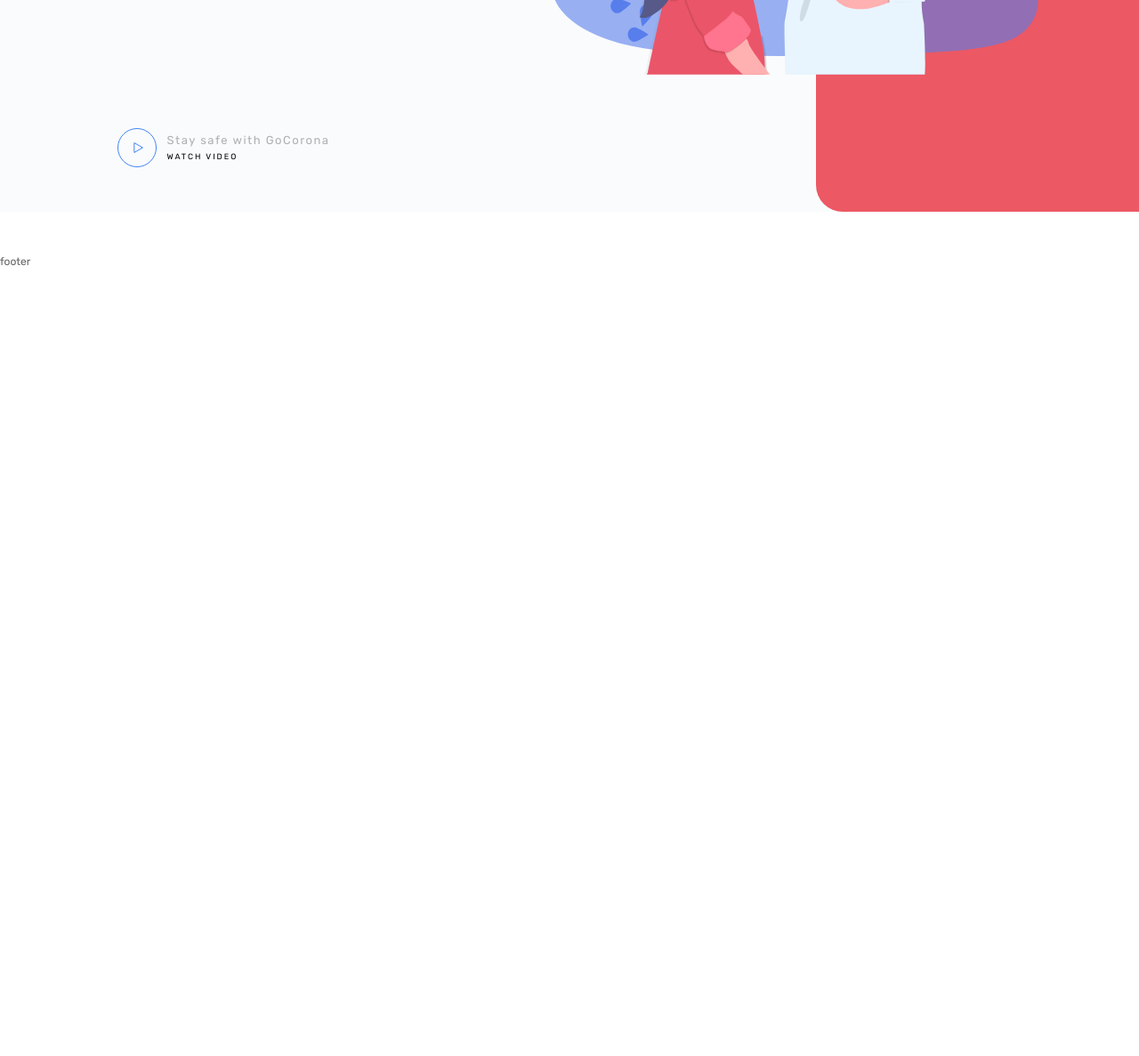
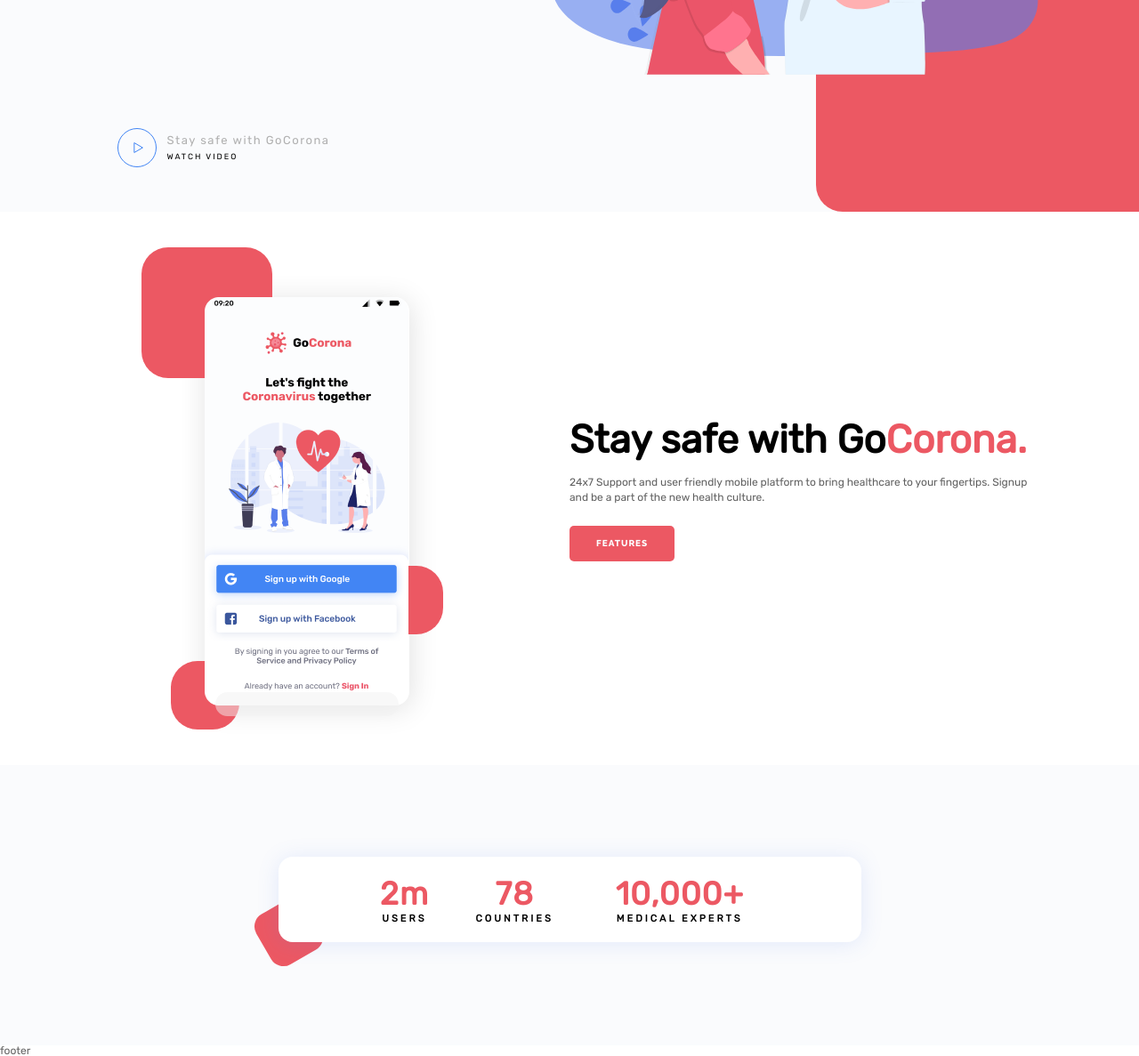
Before and after one commit to Vitalina-Oleksiienko/Corona, a plain HTML site: page index.html in a window 1280 px wide. Shown: the part 500-1687 px from the top of the page at 89% size. Before the commit the page ends 800 px from the top, so only its background shows below. Drawn offline with Linux system fonts and the light colour scheme.

Commit message:
add experts section

```diff
--- a/css/style.css
+++ b/css/style.css
@@ -410,3 +410,181 @@ body {
         padding: 0;
     }
 }
+/* section stay safe */
+.stay-safe {
+    padding: 80px 0;
+}
+
+.stay-safe__container {
+    display: flex;
+    align-items: center;
+}
+
+.stay-safe__media {
+    flex: 0 1 50%;
+    padding: 0px 0px 0px 47px;
+}
+
+.stay-safe__content {
+    flex: 0 1 50%;
+}
+
+.stay-safe__block-text {}
+
+.media-stay-safe {
+    width: 373px;
+    padding: 56px 0px 27px 0px;
+    position: relative;
+    text-align: center;
+}
+
+.media-stay-safe__image {
+    position: relative;
+    display: inline-block;
+    box-shadow: 2px 4px 32px rgba(0, 0, 0, 0.12);
+    border-radius: 16px;
+    width: 61.5%;
+}
+.media-stay-safe__image img {
+    position: relative;
+    z-index: 2;
+    max-width: 100%;
+}
+.media-stay-safe__image::after {
+    content: "";
+    position: absolute;
+    z-index: 2;
+    bottom: -12px;
+    left: 12px;
+    width: 206px;
+    height: 27px;
+    background: rgba(240, 240, 240, 0.49);
+    border-radius: 16px;
+}
+
+.media-stay-safe__item {
+    position: absolute;
+    background-color: #EC5863;
+    border-radius: 30px;
+    width: 77px;
+    height: 77px;
+}
+
+.media-stay-safe__item_1 {
+    top: 0;
+    left: 0;
+    width: 147px;
+    height: 147px;
+}
+
+.media-stay-safe__item_2 {
+    bottom: 0;
+    left: 33px;
+}
+
+.media-stay-safe__item_3 {
+    bottom: 107px;
+    right: 34px;
+}
+@media (min-width: 991.98px) {
+    .stay-safe {
+        padding: 40px 0px;
+    }
+
+    .stay-safe__media {
+        padding: 0px 0px 0px 47px;
+    }
+}
+
+@media (max-width: 768.98px) {
+    .stay-safe {
+        padding: 30px 0px;
+    }
+    .stay-safe__media {
+        flex-direction: column-reverse;
+    }
+    .stay-safe__content {
+        margin: 0px 0px 30px 0px;
+    }
+}
+@media (max-width: 479.98px) {
+    .media-stay-safe {
+        width: 290px;
+    }
+}
+/* section experts */
+.experts {
+    background-color: #FAFBFD;
+    padding: 103px 0px 116px 0px;
+
+}
+
+.experts__container {}
+
+.experts__statistics {}
+
+.statistics-experts {
+    max-width: 655px;
+    margin: 0px auto;
+    position: relative;
+}
+
+.statistics-experts__body {
+    position: relative;
+    z-index: 2;
+    background-color: #fff;
+    box-shadow: 0px 2px 24px rgba(88, 126, 236, 0.15);
+    border-radius: 16px;
+}
+
+.statistics-experts__decor {
+    position: absolute;
+    background-color: #EC5863;
+    border-radius: 30px;
+}
+
+.statistics-experts__decor_1 {
+    width: 65px;
+    height: 65px;
+    transform: rotate(-30deg);
+    bottom: -21px;
+    left: -21px;
+    border-radius: 16px;
+}
+
+.statistics-experts__decor_2 {}
+
+.statistics-experts__decor_3 {}
+
+.body-statistics-experts {
+    padding: 20px 80px;
+    display: flex;
+    align-items: center;
+}
+
+.body-statistics-experts__item {
+    flex: 1 1 25%;
+    text-align: center;
+}
+
+.body-statistics-experts__item:last-child {
+    flex: 0 1 50%;
+}
+.body-statistics-experts__value {
+    font-weight: bold;
+    font-size: 36px;
+    line-height: 1.2;
+    letter-spacing: 1px;
+    color: #EC5863;
+
+}
+
+.body-statistics-experts__text {
+    font-family: 'Rubik';
+    font-weight: bold;
+    font-size: 11px;
+    line-height: 1.2;
+    letter-spacing: 3px;
+    text-transform: uppercase;
+    color: #000000;
+}
--- a/index.html
+++ b/index.html
@@ -61,6 +61,51 @@
                     </div>
                 </div>
             </section>
+            <section class="stay-safe">
+                <div class="stay-safe__container">
+                    <div class="stay-safe__media">
+                        <div class="media-stay-safe">
+                            <div class="media-stay-safe__image">
+                                <img src="./img/main/Daily UI 1.png" alt="Photo App">
+                            </div>
+                            <div class="media-stay-safe__item media-stay-safe__item_1"></div>
+                            <div class="media-stay-safe__item media-stay-safe__item_2"></div>
+                            <div class="media-stay-safe__item media-stay-safe__item_3"></div>
+                        </div>
+                    </div>
+                    <div class="stay-safe__content">
+                        <div class="stay-safe__block-text block-text">
+                            <h2 class="block-text__title">Stay safe with Go<span>Corona.</span></h2>
+                            <div class="block-text__text">24x7 Support and user friendly mobile platform to bring healthcare to your fingertips. Signup and be a part of the new health culture.</div>
+                            <a href="" class="block-text__button button">Features</a>
+                        </div>
+                    </div>
+                </div>
+            </section>
+            <section class="experts">
+                <div class="experts__container">
+                    <div class="experts__statistics statistics-experts">
+                        <div class="statistics-experts__body body-statistics-experts">
+                            <div class="body-statistics-experts__item">
+                                <div class="body-statistics-experts__value">2m</div>
+                                <div class="body-statistics-experts__text">Users</div>
+                            </div>
+                            <div class="body-statistics-experts__item">
+                                <div class="body-statistics-experts__value">78</div>
+                                <div class="body-statistics-experts__text">Countries</div>
+                            </div>
+                            <div class="body-statistics-experts__item">
+                                <div class="body-statistics-experts__value">10,000+</div>
+                                <div class="body-statistics-experts__text">Medical experts</div>
+                            </div>
+                        </div>
+                        <div class="statistics-experts__decor statistics-experts__decor_1"></div>
+                        <div class="statistics-experts__decor statistics-experts__decor_2"></div>
+                        <div class="statistics-experts__decor statistics-experts__decor_3"></div>
+                    </div>
+
+                </div>
+            </section>
         </main>
         <footer class="footer">
             footer
```
Also changed, not shown: img/main/Daily UI 1.png (added).
